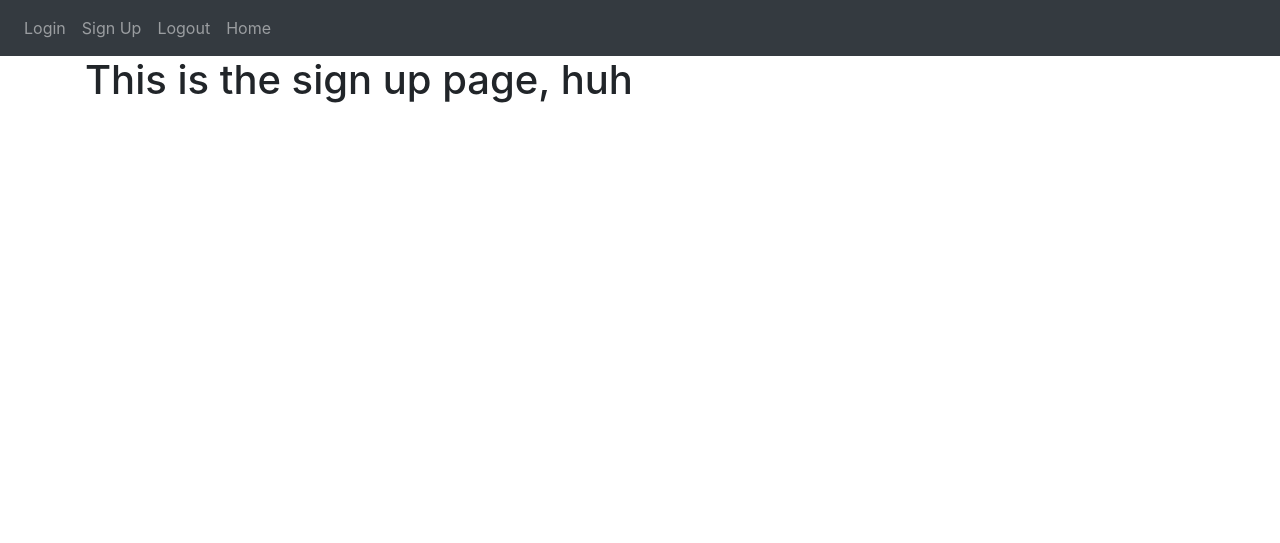
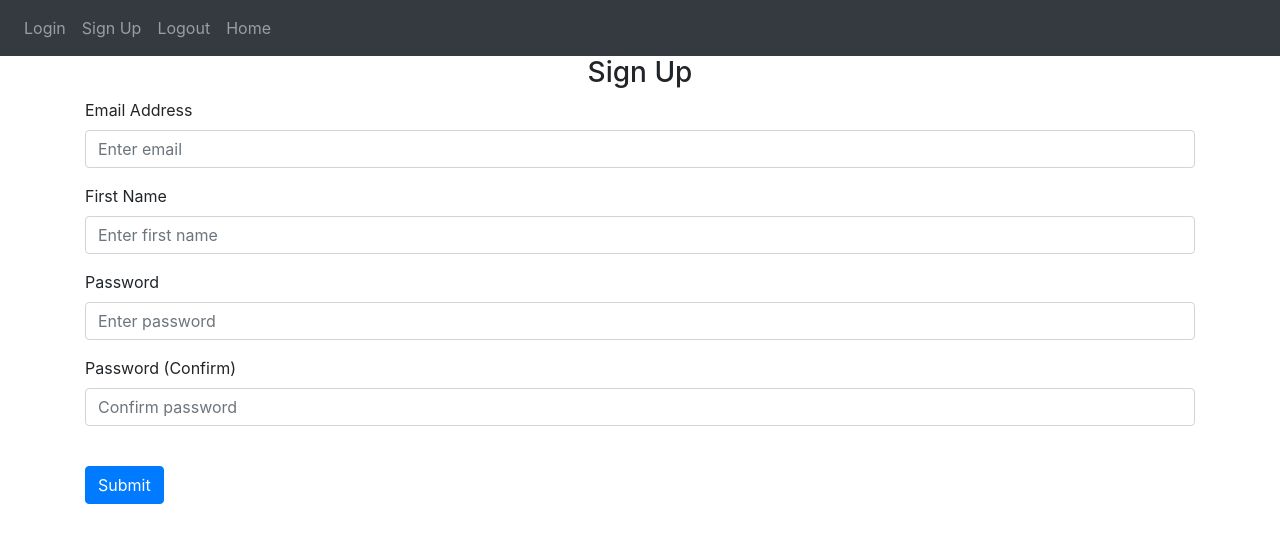
Before and after one commit to Dicksonrsg/LoginNoteWSPy, a Flask app: page /sign-up in a window 1280 px wide. Shown: the top 543 px of the page. Run offline with Flask 2, Linux system fonts and the light colour scheme; some libraries are stand-ins or nearby versions.

Commit message:
SignUp page html

```diff
--- a/website/auth.py
+++ b/website/auth.py
@@ -5,7 +5,7 @@ auth = Blueprint('auth', __name__)
 
 @auth.route('/login')
 def login():
- return render_template("login.html", boolean=False)
+ return render_template("login.html")
 
 @auth.route('/logout')
 def logout():
--- a/website/templates/sign_up.html
+++ b/website/templates/sign_up.html
@@ -1,4 +1,24 @@
 {% extends "base.html" %} {%block title %}Sign Up{% endblock%}
 {%block content %}
-<h1>This is the sign up page, huh</h1>
+<form method="post">
+    <h3 align="center">Sign Up</h3>
+    <div class="form-group">
+        <label for="email">Email Address</label>
+        <input type="email" class="form-control" id="email" name="email" placeholder="Enter email"/>
+    </div>
+    <div class="form-group">
+        <label for="firstName">First Name</label>
+        <input type="text" class="form-control" id="firstName" name="fisrtName" placeholder="Enter first name"/>
+    </div>
+    <div class="form-group">
+        <label for="password1">Password</label>
+        <input type="password" class="form-control" id="password1" name="password1" placeholder="Enter password"/>
+    </div>
+    <div class="form-group">
+        <label for="password2">Password (Confirm)</label>
+        <input type="password" class="form-control" id="password2" name="password2" placeholder="Confirm password"/>
+    </div>
+    <br />
+    <button type="submit" class="btn btn-primary">Submit</button>
+</form>
 {%endblock %}
```
